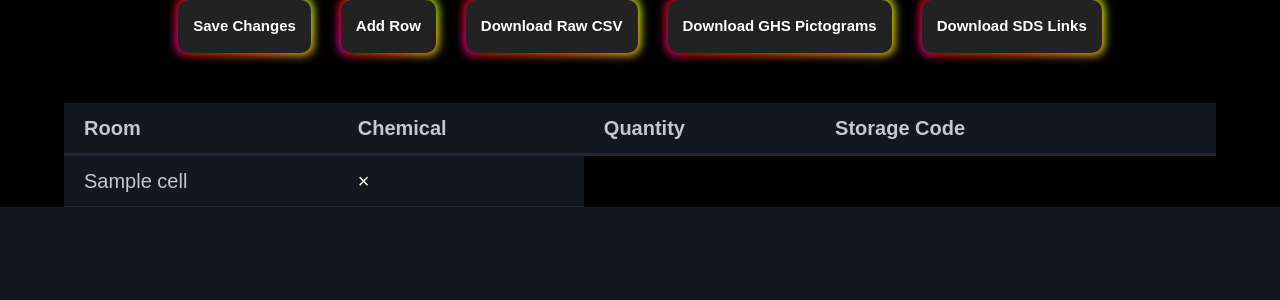
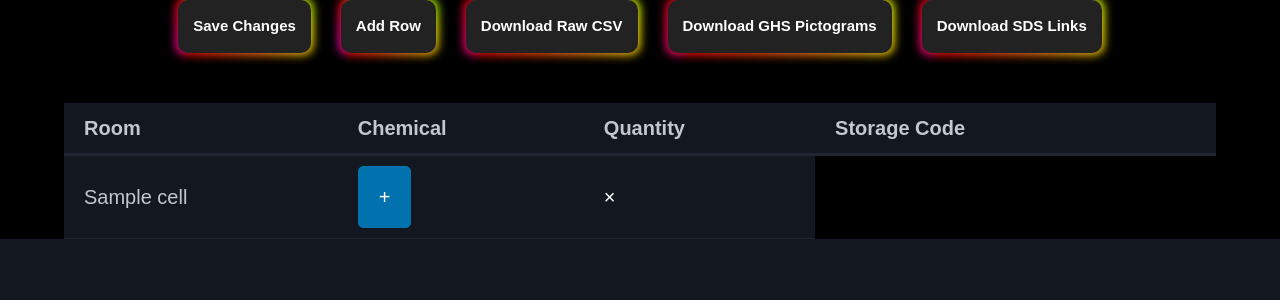
Before and after one commit to dchavre/sciventory-deployment, a Flask app: template templates/admin.html in a window 1280 px wide. Shown: the part 120-420 px from the top of the page. Run offline with Flask 3, Linux system fonts and the light colour scheme; the template is opened without the code that fills it: most values are stand-ins (such as "Sample title", 1, 10 or a date in 2020); parts of the project's set-up code (start-up, migrations or seed data) failed here and were passed over; some libraries are stand-ins or nearby versions; some web fonts are replaced.

Commit message:
Update admin.html

```diff
--- a/templates/admin.html
+++ b/templates/admin.html
@@ -67,6 +67,7 @@
                 {% for cell in row %}
                 <td contenteditable="true">{{ cell }}</td>
                 {% endfor %}
+                <td><button class="more-info">+</button></td>
                 <td><button class="delete-row">&times;</button></td>
             </tr>
             {% endfor %}
```
